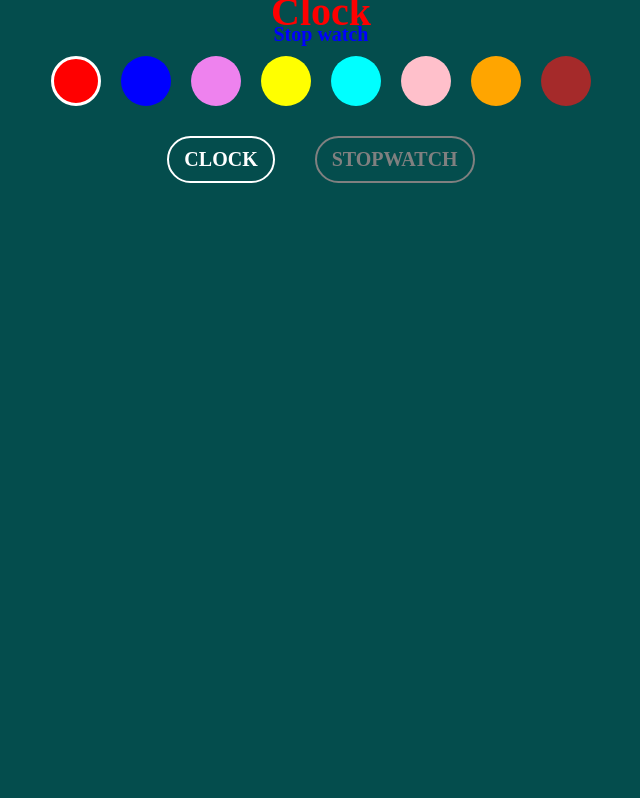
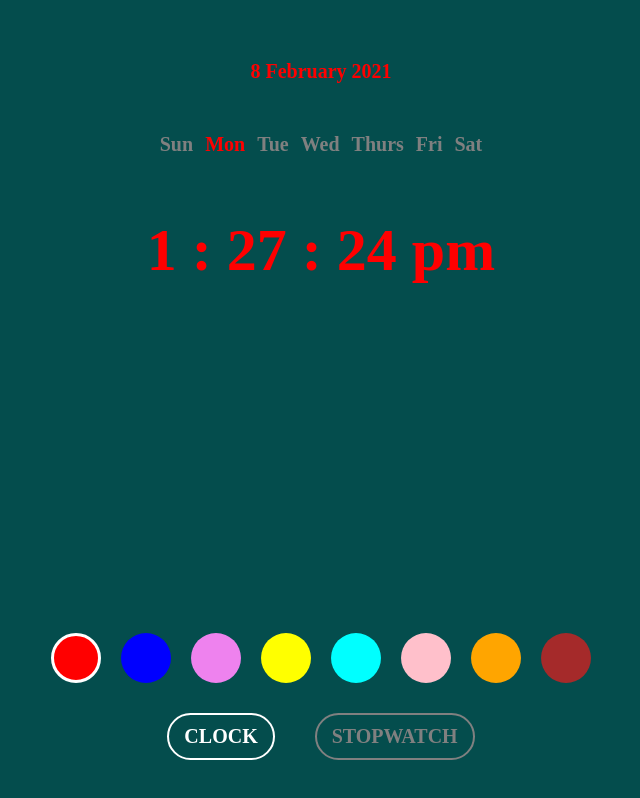
Before and after one commit to kritidipto-1234/JS-ThemeClock, a plain HTML site: page index.html in a window 1280 px wide. Shown: the whole page, without its empty margins (319-959 px from the left). Drawn offline with Linux system fonts and the light colour scheme.

Commit message:
made clock

```diff
--- a/clock.js
+++ b/clock.js
@@ -1,18 +1,56 @@
+import * as StatesModule from './states.js';
+//-----------------------------------------------------------------------------------
+const monthNames = [ "January", "February", "March", "April", "May", "June","July", "August", "September", "October", "November", "December" ];
 const clock=document.querySelector('.clock');
+//---------------------------------------------------------------------------------------
+
+init();
+
+const weekDays=[...document.querySelector('.week').children];
 
 function render_clock(color)
 {
     clock.style.color=color;
+    weekDays.forEach(e=>e.style.color='grey');
+    weekDays[(new Date()).getDay()].style.color=StatesModule.currentClockColor;
 }
 
 function hideClock()
 {
-    clock.style.transform='scale(1)';
+    clock.style.display='none';
 }
 
 function showClock()
 {
-    clock.style.transform='scale(2)';
+    clock.style.display='flex';
 }
 
+function init()//makes the digital clock
+{
+    const week=['Sun','Mon','Tue','Wed','Thurs','Fri','Sat'];
+    const date=document.createElement('div');
+    const weekDays=document.createElement('div');
+    week.forEach(day=>
+        {
+            const newDay=document.createElement('span');
+            newDay.textContent=day;
+            weekDays.appendChild(newDay);
+        })
+    const time=document.createElement('div');
+    date.classList.add('date');
+    weekDays.classList.add('week');
+    time.classList.add('time');
+    clock.appendChild(date);
+    clock.appendChild(weekDays);
+    clock.appendChild(time);
+    function makeClock()
+    {
+        const d=new Date();
+        date.textContent=`${d.getDate()} ${monthNames[d.getMonth()]} ${d.getFullYear()}`;
+        time.textContent=`${d.getHours()%12} : ${d.getMinutes()} : ${d.getSeconds()} ${d.getHours()>12?'pm':'am'}`;
+    }
+    setInterval(makeClock,1000);
+}
+
+
 export {render_clock,hideClock,showClock};
--- a/index.html
+++ b/index.html
@@ -8,19 +8,21 @@
     <script type="module" defer src="./main.js"></script>
 </head>
 <body>
-    <div class="clock">
-        <div>Clock</div>
-    </div>
+    <div class="widget">
+        <div class="clock"></div>
 
         <div class="stopwatch">
             <div>Stop watch</div>
         </div>
+    </div>
 
+    <div class="option_wrapper">
         <div class="color_palette"></div>
 
         <div class="current_widget_palette">
             <div class="current_widget_option" value="clock">CLOCK</div>
             <div class="current_widget_option" value="stopwatch">STOPWATCH</div>
         </div>
+    </div>
 </body>
 </html>
--- a/main.js
+++ b/main.js
@@ -26,6 +26,7 @@ function init()//to start app
     displayCorrectActiveOptions();
     ClockModule.render_clock(StatesModule.currentClockColor);
     StopwatchModule.render_stopwatch(StatesModule.currentStopwatchColor);
+    renderApp();
 }
 init();
 
@@ -44,6 +45,23 @@ function displayCorrectActiveOptions()//display correct active colour and widget
             if (StatesModule.currentWidget===e.getAttribute('value')) e.classList.add('widget_option_selected');
         });
 }
+
+function renderApp()//re renders both clock and stopwatch
+{
+    if (StatesModule.currentWidget==='clock')
+    {
+        ClockModule.render_clock(StatesModule.currentClockColor);
+        ClockModule.showClock();
+        StopwatchModule.hideStopwatch();
+    }
+    else
+    {
+        StopwatchModule.render_stopwatch(StatesModule.currentStopwatchColor);
+        ClockModule.hideClock();
+        StopwatchModule.showStopwatch();
+    }
+}
+
 
 colourPalette.addEventListener('click',function(e)
 {
@@ -64,20 +82,3 @@ currentWidgetPalette.addEventListener('click',function(e)
     displayCorrectActiveOptions();
     renderApp();
 });
-
-function renderApp()//re renders both clock and stopwatch
-{
-    if (StatesModule.currentWidget==='clock')
-    {
-        ClockModule.render_clock(StatesModule.currentClockColor);
-        ClockModule.showClock();
-        StopwatchModule.hideStopwatch();
-    }
-    else
-    {
-        StopwatchModule.render_stopwatch(StatesModule.currentStopwatchColor);
-        ClockModule.hideClock();
-        StopwatchModule.showStopwatch();
-    }
-}
-renderApp();
--- a/stopwatch.js
+++ b/stopwatch.js
@@ -7,12 +7,12 @@ function render_stopwatch(color)
 
 function hideStopwatch()
 {
-    stopwatch.style.transform='scale(1)';
+    stopwatch.style.display='none';
 }
 
 function showStopwatch()
 {
-    stopwatch.style.transform='scale(2)';
+    stopwatch.style.display='flex';
 }
 
 export {render_stopwatch,hideStopwatch,showStopwatch};
--- a/style.css
+++ b/style.css
@@ -27,7 +27,7 @@ body{
 }
 
 .palette_option_selected{
-    border:3px solid white;
+    border:3px solid rgb(255, 255, 255);
 }
 
 .current_widget_palette{
@@ -54,3 +54,38 @@ body{
 .active-widget{
     transform: scale(2);
 }
+
+.option_wrapper{
+    display: flex;
+    flex-direction: column;
+    justify-content: center;
+    align-items: center;
+    position: absolute;
+    bottom: 20px;
+}
+
+.widget{
+    margin:20px;
+}
+
+.clock{
+    display: flex;
+    flex-direction: column;
+    justify-content: center;
+    align-items: center;
+}
+
+.date{
+    margin: 40px;
+}
+.week{
+    color: gray;
+    margin: 10px;
+}
+.week>span{
+    margin: 6px;
+}
+.time{
+    margin:50px;
+    font-size: 60px;
+}
```
Lines whose indentation alone changed are shown as unchanged.
